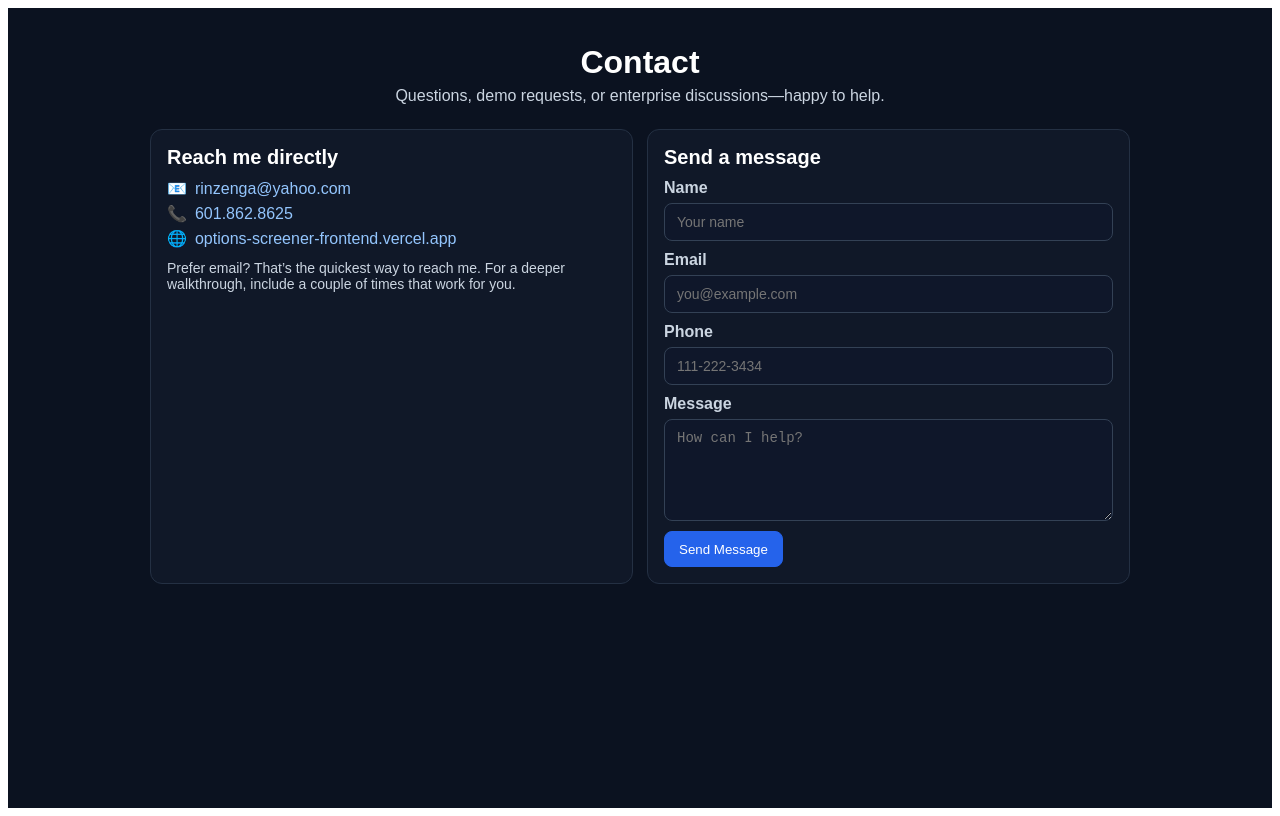
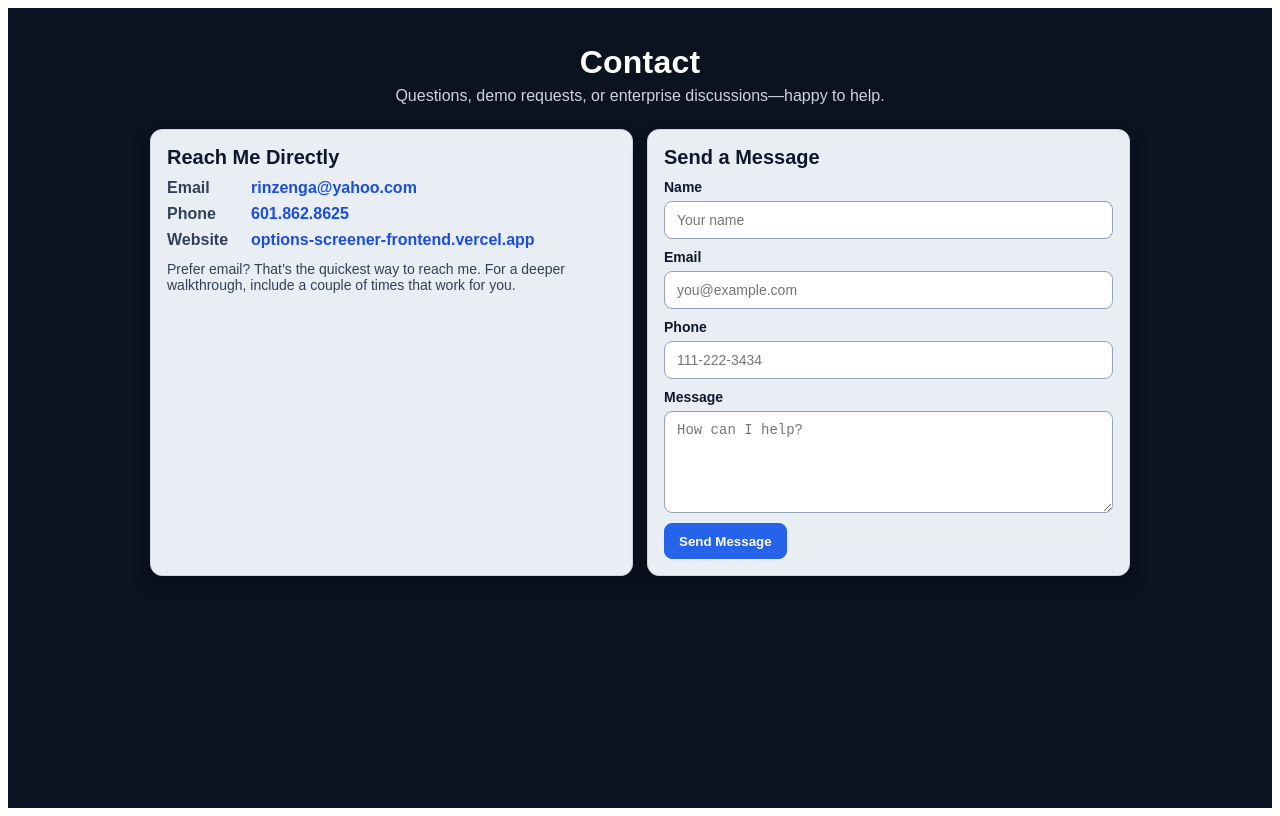
Before and after one commit to rinzenga-ai/Options-Screener-Frontend, a Next.js app: page /contact in a window 1280 px wide. Built offline with nearby package versions, Linux system fonts and the light colour scheme; a web font is replaced by a local one.

Commit message:
Update contact.tsx

```diff
--- a/pages/contact.tsx
+++ b/pages/contact.tsx
@@ -14,6 +14,7 @@ export default function ContactPage() {
       </Head>
 
       <div className="page">
+        {/* Top hero (matches landing background tone) */}
         <header className="hero">
           <h1>Contact</h1>
           <p>Questions, demo requests, or enterprise discussions—happy to help.</p>
@@ -21,32 +22,48 @@ export default function ContactPage() {
 
         <main className="wrap">
           {sent && (
-            <div className="alert success">
+            <div className="alert success" role="status" aria-live="polite">
               Thank you—your message was sent. I’ll get back to you shortly.
             </div>
           )}
 
           <section className="grid">
-            {/* Left: Direct contact info */}
-            <div className="card">
-              <h2>Reach me directly</h2>
+            {/* Left: Direct contact info (light card) */}
+            <div className="card light">
+              <h2>Reach Me Directly</h2>
               <ul className="contact-list">
-                <li><span>📧</span><a href="mailto:rinzenga@yahoo.com">rinzenga@yahoo.com</a></li>
-                <li><span>📞</span><a href="tel:16018628625">601.862.8625</a></li>
-                <li><span>🌐</span><a href="https://options-screener-frontend.vercel.app" target="_blank" rel="noopener noreferrer">options-screener-frontend.vercel.app</a></li>
+                <li>
+                  <span className="label">Email</span>
+                  <a href="mailto:rinzenga@yahoo.com">rinzenga@yahoo.com</a>
+                </li>
+                <li>
+                  <span className="label">Phone</span>
+                  <a href="tel:16018628625">601.862.8625</a>
+                </li>
+                <li>
+                  <span className="label">Website</span>
+                  <a
+                    href="https://options-screener-frontend.vercel.app"
+                    target="_blank"
+                    rel="noopener noreferrer"
+                  >
+                    options-screener-frontend.vercel.app
+                  </a>
+                </li>
               </ul>
               <p className="note">
-                Prefer email? That’s the quickest way to reach me. For a deeper walkthrough,
-                include a couple of times that work for you.
+                Prefer email? That’s the quickest way to reach me. For a deeper walkthrough, include a
+                couple of times that work for you.
               </p>
             </div>
 
-            {/* Right: Formspree-powered form */}
-            <div className="card">
-              <h2>Send a message</h2>
+            {/* Right: Formspree-powered form (light card) */}
+            <div className="card light">
+              <h2>Send a Message</h2>
               <form
-                action="https://formspree.io/f/xqadbgel" // <-- replace with e.g. https://formspree.io/f/abcxyz
+                action="https://formspree.io/f/xqadbgel"
                 method="POST"
+                className="contact-form"
               >
                 {/* Helpful metadata */}
                 <input type="hidden" name="_subject" value="Options Screener: New Contact" />
@@ -55,26 +72,54 @@ export default function ContactPage() {
 
                 <div className="row">
                   <label htmlFor="name">Name</label>
-                  <input id="name" name="name" type="text" required placeholder="Your name" />
+                  <input
+                    id="name"
+                    name="name"
+                    type="text"
+                    required
+                    placeholder="Your name"
+                    autoComplete="name"
+                  />
                 </div>
 
                 <div className="row">
                   <label htmlFor="email">Email</label>
-                  <input id="email" name="email" type="email" required placeholder="you@example.com" />
+                  <input
+                    id="email"
+                    name="email"
+                    type="email"
+                    required
+                    placeholder="you@example.com"
+                    autoComplete="email"
+                  />
                 </div>
 
                 <div className="row">
                   <label htmlFor="phone">Phone</label>
-                  <input id="phone" name="phone" type="tel" placeholder="111-222-3434" />
+                  <input
+                    id="phone"
+                    name="phone"
+                    type="tel"
+                    placeholder="111-222-3434"
+                    autoComplete="tel"
+                  />
                 </div>
 
                 <div className="row">
                   <label htmlFor="message">Message</label>
-                  <textarea id="message" name="message" rows={5} required placeholder="How can I help?" />
+                  <textarea
+                    id="message"
+                    name="message"
+                    rows={5}
+                    required
+                    placeholder="How can I help?"
+                  />
                 </div>
 
                 <div className="actions">
-                  <button type="submit" className="btn primary">Send Message</button>
+                  <button type="submit" className="btn primary">
+                    Send Message
+                  </button>
                 </div>
               </form>
             </div>
@@ -83,40 +128,167 @@ export default function ContactPage() {
       </div>
 
       <style jsx>{`
-        .page { min-height: 100vh; background: #0b1220; color: #e5e7eb; }
-        .hero { padding: 36px 16px 8px; text-align: center; }
-        .hero h1 { margin: 0 0 6px; font-size: 32px; font-weight: 900; color: #fff; }
-        .hero p { margin: 0; color: #cbd5e1; }
+        /* Page background matches landing */
+        .page {
+          min-height: 100vh;
+          background: #0b1220; /* same dark background as landing */
+          color: #e5e7eb;
+        }
 
-        .wrap { max-width: 980px; margin: 0 auto; padding: 16px; }
-        .alert { padding: 12px 14px; border-radius: 10px; margin-bottom: 12px; border: 1px solid #334155; }
-        .alert.success { background: #052e1a; border-color: #10b981; color: #d1fae5; }
+        /* Hero */
+        .hero {
+          padding: 36px 16px 8px;
+          text-align: center;
+        }
+        .hero h1 {
+          margin: 0 0 6px;
+          font-size: 32px;
+          font-weight: 900;
+          color: #fff;
+          letter-spacing: 0.2px;
+        }
+        .hero p {
+          margin: 0;
+          color: #cbd5e1;
+        }
 
-        .grid { display: grid; grid-template-columns: 1fr 1fr; gap: 14px; }
-        @media (max-width: 900px) { .grid { grid-template-columns: 1fr; } }
+        /* Wrapper width aligns with landing layout */
+        .wrap {
+          max-width: 980px;
+          margin: 0 auto;
+          padding: 16px;
+        }
 
-        .card { background: #101828; border: 1px solid #243043; border-radius: 12px; padding: 16px; }
-        .card h2 { margin: 0 0 10px; color: #fff; font-size: 20px; }
+        /* Success banner */
+        .alert {
+          padding: 12px 14px;
+          border-radius: 10px;
+          margin-bottom: 12px;
+          border: 1px solid #334155;
+        }
+        .alert.success {
+          background: #052e1a;
+          border-color: #10b981;
+          color: #d1fae5;
+        }
 
-        .contact-list { list-style: none; padding: 0; margin: 0 0 12px; }
-        .contact-list li { display: flex; align-items: center; gap: 8px; margin-bottom: 6px; color: #e5e7eb; }
-        .contact-list a { color: #93c5fd; text-decoration: none; }
-        .contact-list a:hover { text-decoration: underline; }
-        .note { color: #cbd5e1; margin: 6px 0 0; font-size: 14px; }
+        /* Two-column grid, responsive */
+        .grid {
+          display: grid;
+          grid-template-columns: 1fr 1fr;
+          gap: 14px;
+        }
+        @media (max-width: 900px) {
+          .grid {
+            grid-template-columns: 1fr;
+          }
+        }
 
-        form { display: grid; gap: 10px; }
-        .row { display: grid; gap: 6px; }
-        label { color: #cbd5e1; font-weight: 700; }
-        input, textarea {
-          background: #0f172a; color: #e5e7eb; border: 1px solid #334155; border-radius: 8px;
-          padding: 10px 12px; font-size: 14px; outline: none;
+        /* Light cards to match landing page boxes */
+        .card.light {
+          background: #e9eef5;
+          border: 1px solid #cbd5e1;
+          border-radius: 12px;
+          padding: 16px;
+          color: #0f172a; /* dark text on light card */
+          box-shadow: 0 8px 18px rgba(0, 0, 0, 0.25);
         }
-        input:focus, textarea:focus { border-color: #60a5fa; box-shadow: 0 0 0 2px rgba(96,165,250,.2); }
+        .card.light h2 {
+          margin: 0 0 10px;
+          color: #0f172a;
+          font-size: 20px;
+          font-weight: 800;
+        }
 
-        .actions { display: flex; gap: 8px; }
-        .btn { height: 36px; padding: 0 14px; border-radius: 8px; border: 1px solid #334155; background: #0f172a; color: #e5e7eb; cursor: pointer; }
-        .btn.primary { background: #2563eb; border-color: #2563eb; color: #fff; }
-        .btn.primary:hover { background: #1d4ed8; }
+        /* Contact list, clean labels */
+        .contact-list {
+          list-style: none;
+          padding: 0;
+          margin: 0 0 12px;
+        }
+        .contact-list li {
+          display: flex;
+          gap: 10px;
+          align-items: baseline;
+          margin-bottom: 8px;
+          color: #0f172a;
+        }
+        .contact-list .label {
+          width: 74px;
+          font-weight: 700;
+          color: #334155;
+          flex: 0 0 auto;
+        }
+        .contact-list a {
+          color: #1d4ed8;
+          text-decoration: none;
+          font-weight: 600;
+        }
+        .contact-list a:hover {
+          text-decoration: underline;
+        }
+        .note {
+          color: #334155;
+          margin: 8px 0 0;
+          font-size: 14px;
+        }
+
+        /* Form in light card (white inputs for readability) */
+        .contact-form {
+          display: grid;
+          gap: 10px;
+        }
+        .row {
+          display: grid;
+          gap: 6px;
+        }
+        label {
+          color: #0f172a;
+          font-weight: 700;
+          font-size: 14px;
+        }
+        input,
+        textarea {
+          background: #ffffff;
+          color: #0f172a;
+          border: 1px solid #94a3b8;
+          border-radius: 8px;
+          padding: 10px 12px;
+          font-size: 14px;
+          outline: none;
+        }
+        input:focus,
+        textarea:focus {
+          border-color: #2563eb;
+          box-shadow: 0 0 0 3px rgba(37, 99, 235, 0.2);
+        }
+
+        /* Buttons (match landing) */
+        .actions {
+          display: flex;
+          gap: 8px;
+        }
+        .btn {
+          height: 36px;
+          padding: 0 14px;
+          border-radius: 8px;
+          border: 1px solid #64748b;
+          background: #f8fafc;
+          color: #0f172a;
+          cursor: pointer;
+          font-weight: 700;
+        }
+        .btn:hover {
+          background: #eef2f7;
+        }
+        .btn.primary {
+          background: #2563eb;
+          color: #fff;
+          border-color: #2563eb;
+        }
+        .btn.primary:hover {
+          background: #1d4ed8;
+        }
       `}</style>
     </>
   );
```
